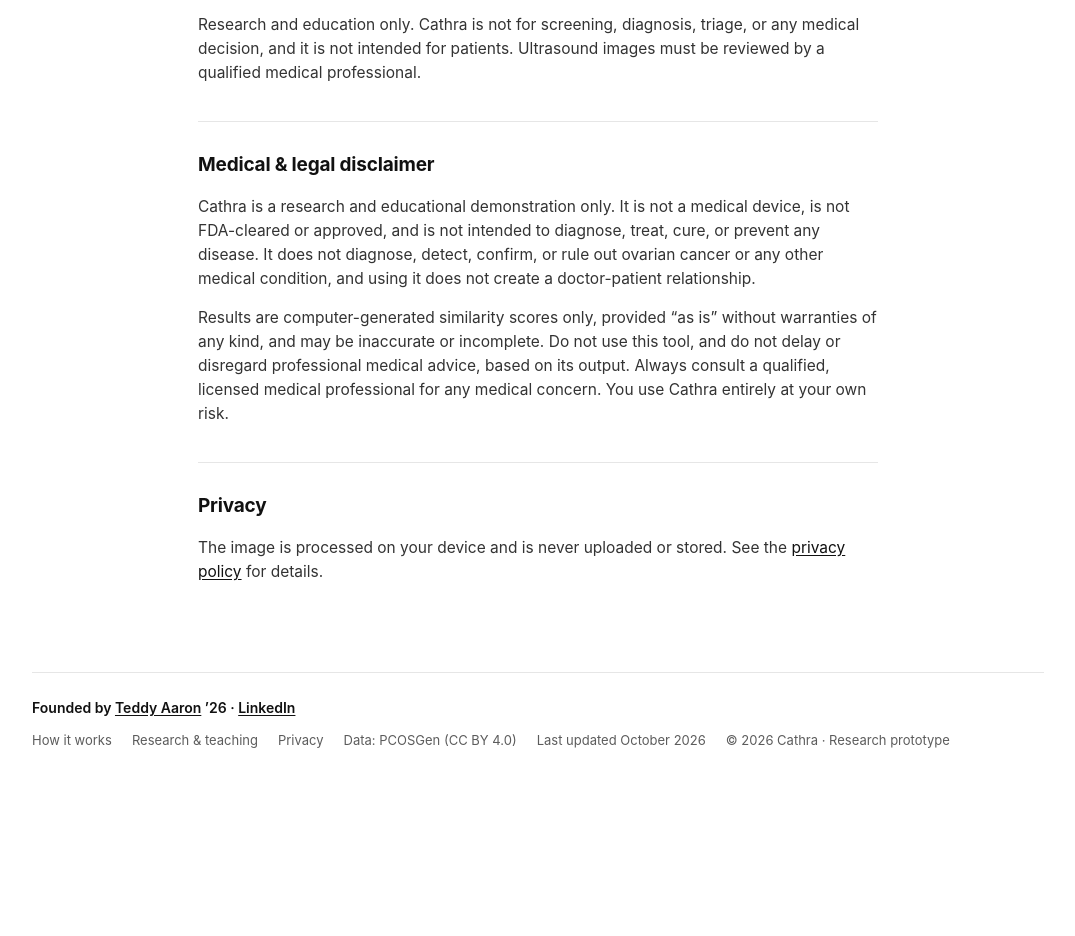
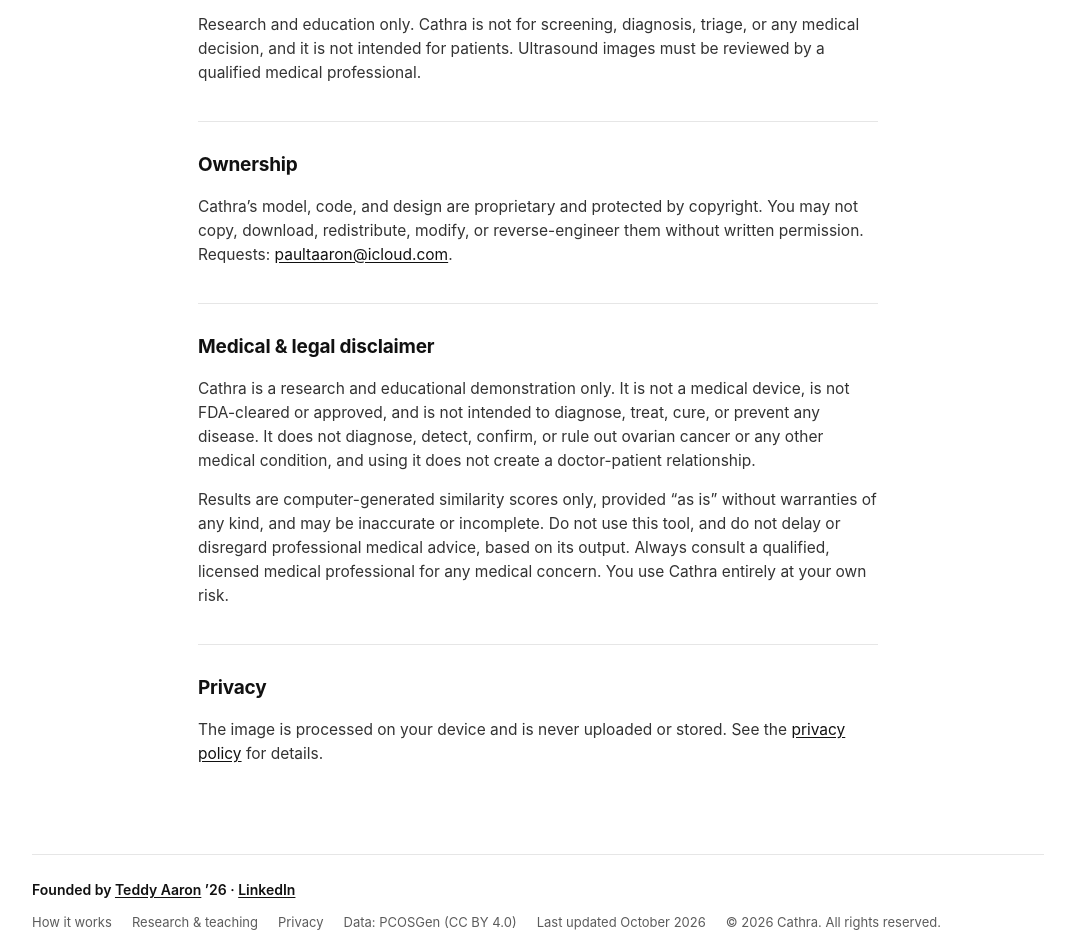
Before and after one commit to codebytaaron/ovaultra, a plain HTML site: page how-it-works.html in a window 1280 px wide. Shown: the part 1495-2431 px from the top of the page, without its empty margins (102-1177 px from the left). Before the commit the page ends 2294 px from the top, so only its background shows below. Drawn offline with Linux system fonts and the light colour scheme.

Commit message:
Add ownership notice

```diff
--- a/how-it-works.html
+++ b/how-it-works.html
@@ -97,6 +97,13 @@
         by a qualified medical professional.
       </p>
 
+      <h2 id="ownership">Ownership</h2>
+      <p>
+        Cathra’s model, code, and design are proprietary and protected by copyright. You may not
+        copy, download, redistribute, modify, or reverse-engineer them without written
+        permission. Requests: <a href="mailto:paultaaron@icloud.com?subject=Cathra%20permission">paultaaron@icloud.com</a>.
+      </p>
+
       <h2 id="disclaimer">Medical &amp; legal disclaimer</h2>
       <p>
         Cathra is a research and educational demonstration only. It is not a medical device, is
@@ -133,7 +140,7 @@
       <a href="/privacy">Privacy</a>
       <a href="/how-it-works#dataset">Data: PCOSGen (CC BY 4.0)</a>
       <span>Last updated October 2026</span>
-      <span>© 2026 Cathra · Research prototype</span>
+      <span>© 2026 Cathra. All rights reserved.</span>
     </nav>
   </footer>
 </body>
```
Also changed, not shown: index.html (+1 -1 lines), privacy.html (+1 -1 lines), research.html (+1 -1 lines).
